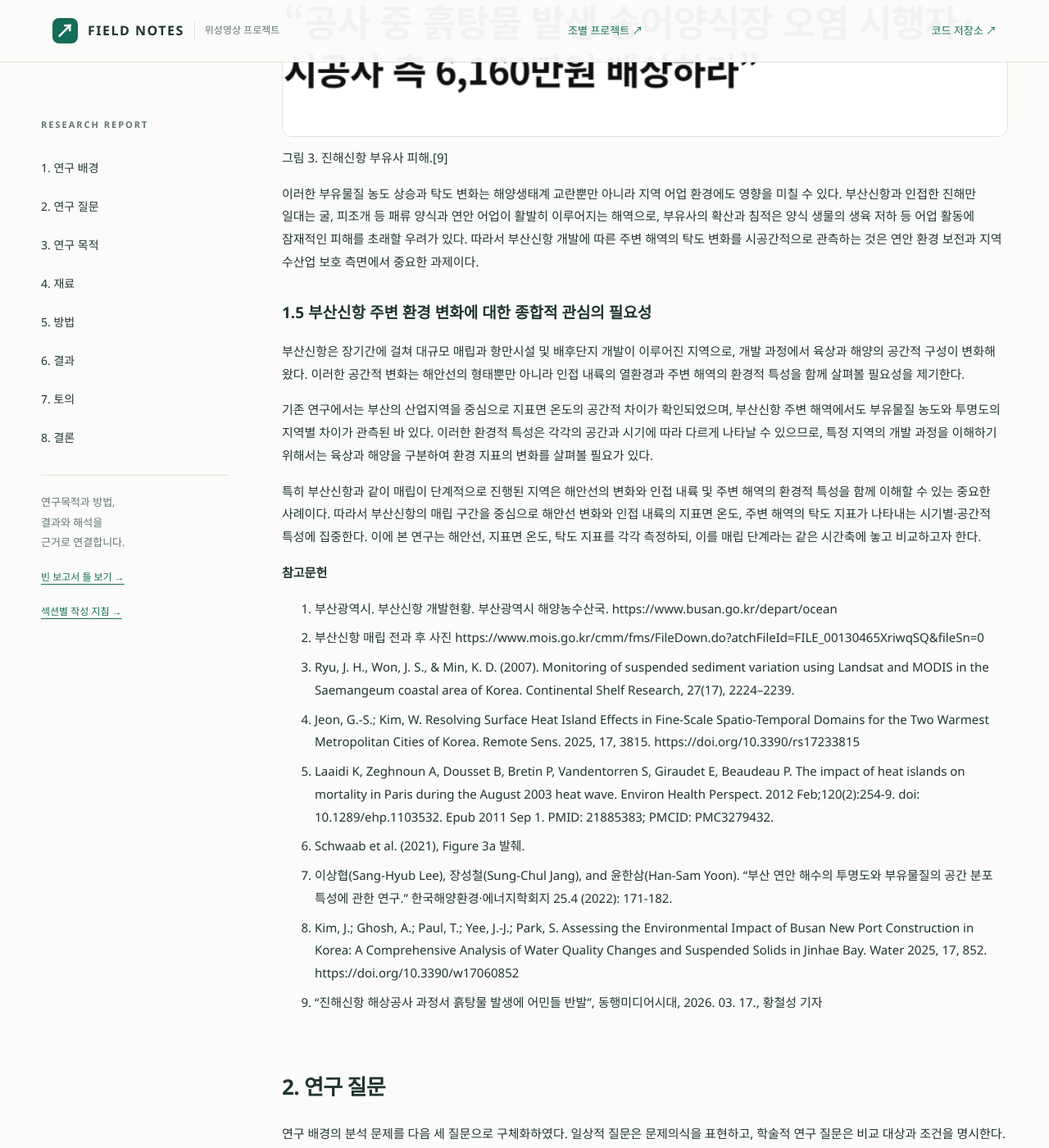
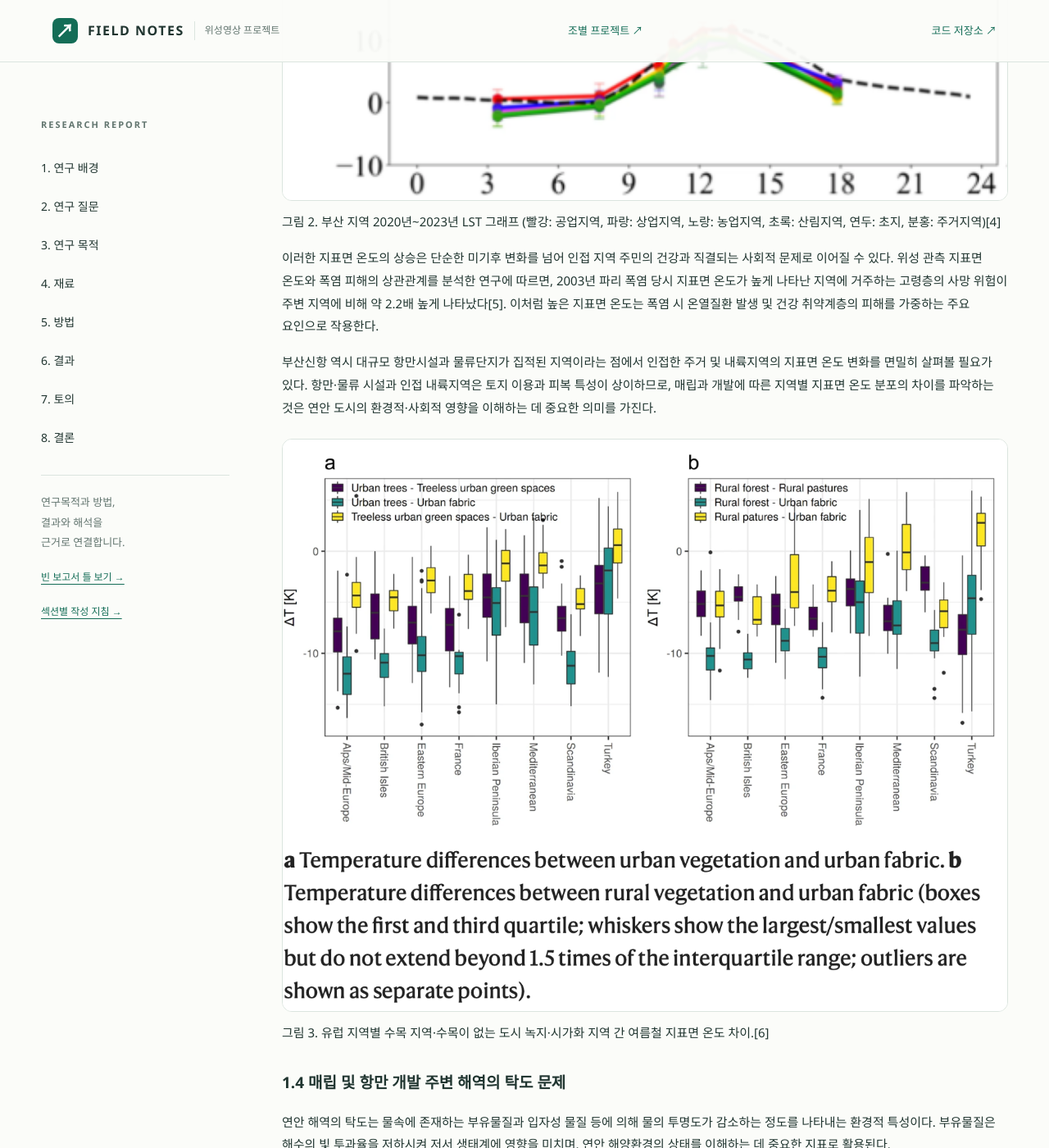
Before and after one commit to chasooin/class2026_02_surveying2_team5, a Jekyll site: the page built from docs/index.md, in a window 1280 px wide and 1400 px high, scrolled down 5372 px. Shown: the whole window at 82% size. Built offline with Jekyll 4.4.1, drawn with Linux system fonts in a browser that asks for light colours; some of the changed text lies outside the part shown.

Commit message:
Update index.md

```diff
--- a/docs/index.md
+++ b/docs/index.md
@@ -45,12 +45,15 @@ badge: "DEMO / 실제 관측 결과 아님"
 
 부산과 대구를 대상으로 위성 기반 지표면 온도 자료를 활용하여 도시열섬의 시공간적 특성을 분석한 연구에서는 부산의 여름철 최대 지표면 도시열섬 강도가 약 7℃로 나타났으며, 부산의 산업지역에서는 최대 43℃의 지표면 온도가 관측되었다[[4]](https://www.mdpi.com/2072-4292/17/23/3815). 또한 산업지역과 상업지역, 주거지역 사이에서 열환경의 차이가 나타났으며, 토지 이용의 밀도와 공간적 구성에 따라 온도 분포가 달라지는 특성이 확인되었다.
 
+![그림 2. 부산 지역 LST 그래프.](figures/Busan_LST.png)
+그림 2. 부산 지역 2020년~2023년 LST 그래프 (빨강: 공업지역, 파랑: 상업지역, 노랑: 농업지역, 초록: 산림지역, 연두: 초지, 분홍: 주거지역)[4]
+
 이러한 지표면 온도의 상승은 단순한 미기후 변화를 넘어 인접 지역 주민의 건강과 직결되는 사회적 문제로 이어질 수 있다. 위성 관측 지표면 온도와 폭염 피해의 상관관계를 분석한 연구에 따르면, 2003년 파리 폭염 당시 지표면 온도가 높게 나타난 지역에 거주하는 고령층의 사망 위험이 주변 지역에 비해 약 2.2배 높게 나타났다[5]. 이처럼 높은 지표면 온도는 폭염 시 온열질환 발생 및 건강 취약계층의 피해를 가중하는 주요 요인으로 작용한다.
 
 부산신항 역시 대규모 항만시설과 물류단지가 집적된 지역이라는 점에서 인접한 주거 및 내륙지역의 지표면 온도 변화를 면밀히 살펴볼 필요가 있다. 항만·물류 시설과 인접 내륙지역은 토지 이용과 피복 특성이 상이하므로, 매립과 개발에 따른 지역별 지표면 온도 분포의 차이를 파악하는 것은 연안 도시의 환경적·사회적 영향을 이해하는 데 중요한 의미를 가진다.
 
-![그림 2. 수목,녹지,시가화 지역의 온도차이 그래프.](figures/Summer_LST.png)
-그림 2. 유럽 지역별 수목 지역·수목이 없는 도시 녹지·시가화 지역 간 여름철 지표면 온도 차이.[6]
+![그림 3. 수목,녹지,시가화 지역의 온도차이 그래프.](figures/Summer_LST.png)
+그림 3. 유럽 지역별 수목 지역·수목이 없는 도시 녹지·시가화 지역 간 여름철 지표면 온도 차이.[6]
 
 ### 1.4 매립 및 항만 개발 주변 해역의 탁도 문제
 
@@ -61,8 +64,8 @@ badge: "DEMO / 실제 관측 결과 아님"
 부산 연안 해역의 투명도와 부유물질 분포를 분석한 선행연구에서는 2011년부터 2022년까지의 관측자료를 바탕으로 해역별 부유물질 농도와 투명도의 차이를 확인한 연구 사례가 있다. 특히 부산신항 내측 해역에서는 저층 부유물질 농도가 최대 92.6mg/L로 관측되었으며, 부산 연안 해역이 위치에 따라 서로 다른 부유물질 분포 특성을 보이는 것으로 나타났다[7]. 또한 부산신항 준설과 관련된 해양환경 모니터링 연구에서도 신항 및 진해만 주변의 관측 지점을 대상으로 부유물질 농도의 시기별 변화와 공간적 분포가 분석되었다[[8]](https://www.mdpi.com/2073-4441/17/6/852).
 
 
-![그림 3. 진해신항 환경오염.](figures/진해신항.png)
-그림 3. 진해신항 부유사 피해.[9]
+![그림 4. 진해신항 환경오염.](figures/진해신항.png)
+그림 4. 진해신항 부유사 피해.[9]
 
 이러한 부유물질 농도 상승과 탁도 변화는 해양생태계 교란뿐만 아니라 지역 어업 환경에도 영향을 미칠 수 있다. 부산신항과 인접한 진해만 일대는 굴, 피조개 등 패류 양식과 연안 어업이 활발히 이루어지는 해역으로, 부유사의 확산과 침적은 양식 생물의 생육 저하 등 어업 활동에 잠재적인 피해를 초래할 우려가 있다. 따라서 부산신항 개발에 따른 주변 해역의 탁도 변화를 시공간적으로 관측하는 것은 연안 환경 보전과 지역 수산업 보호 측면에서 중요한 과제이다.
 
```
